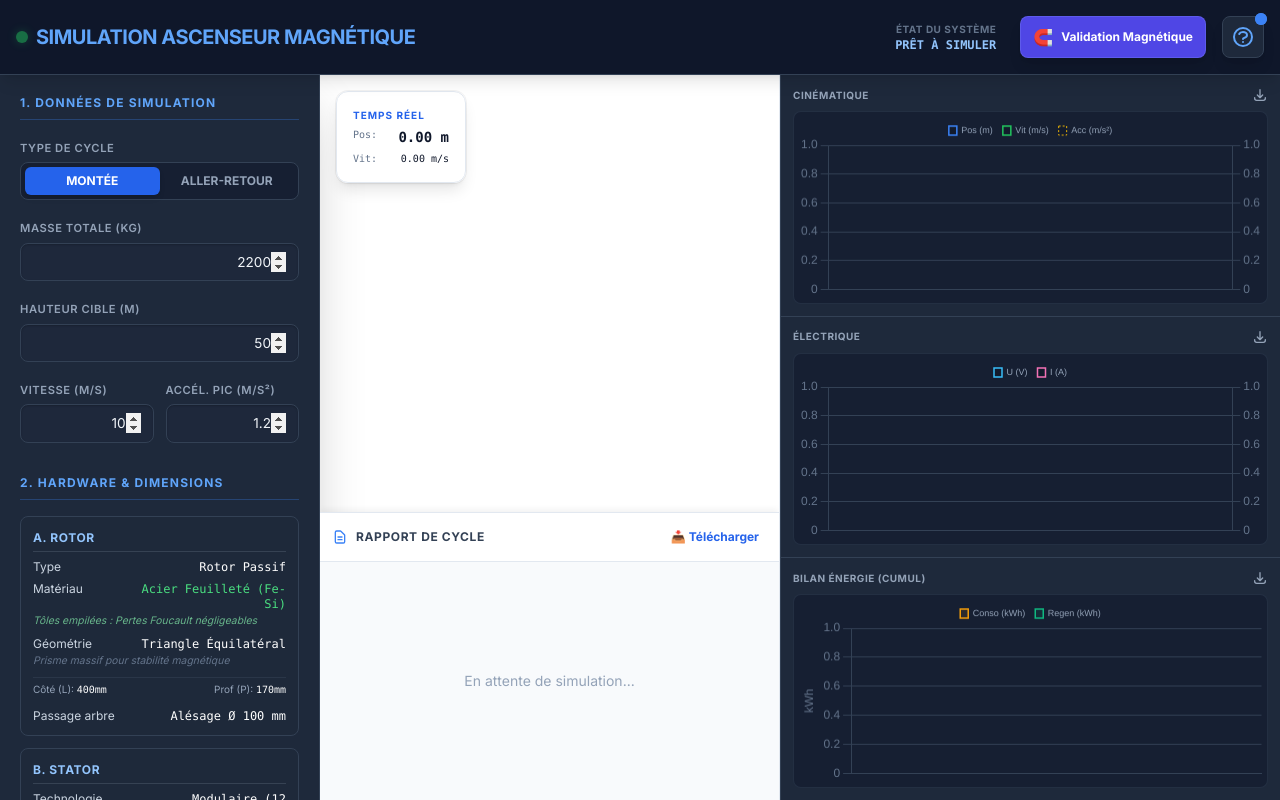
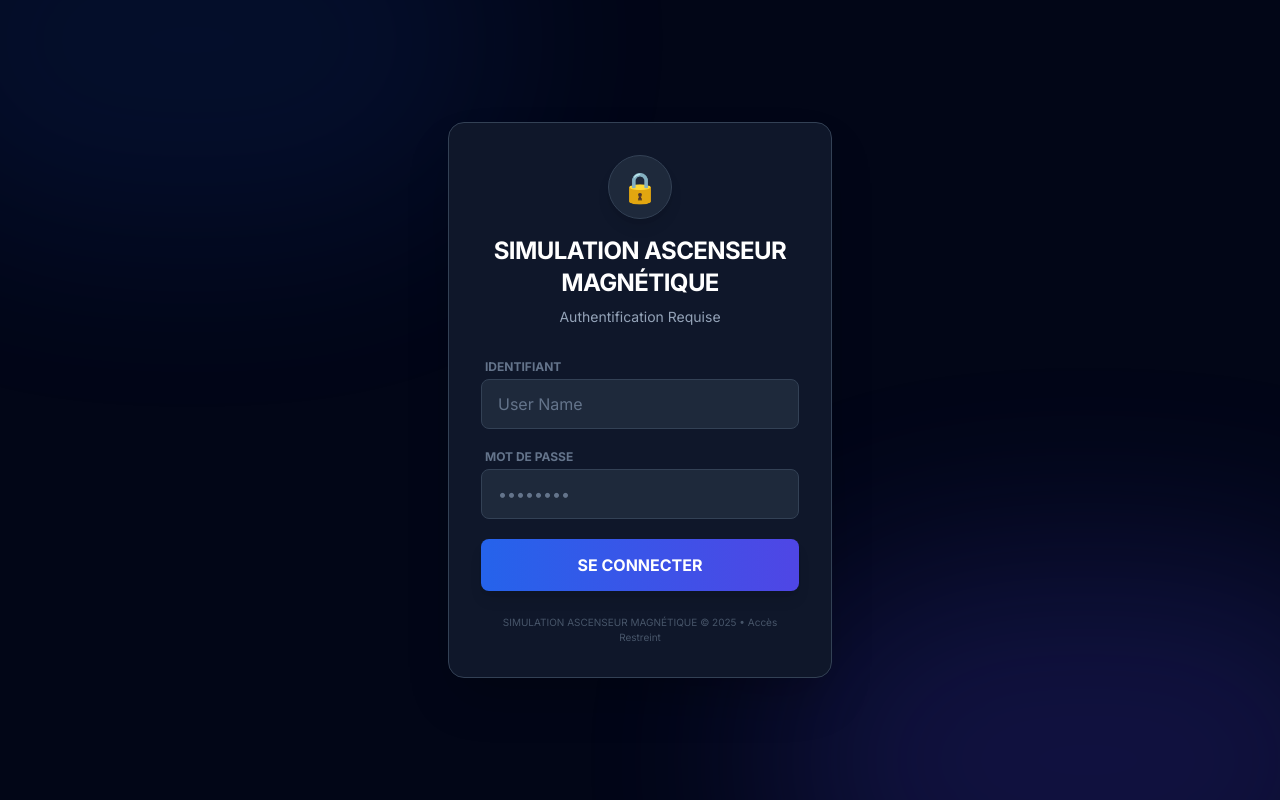
Before and after one commit to mehrez-choura/SIM-ASC-MAG, a website: page index.html in a window 1280 px wide. Drawn offline with nearby package versions, Linux system fonts and the light colour scheme.

Commit message:
Update index.html
Login+mdp

```diff
--- a/index.html
+++ b/index.html
@@ -104,6 +104,48 @@
     </style>
 </head>
 <body class="h-screen flex flex-col overflow-hidden">
+
+    <!-- ECRAN DE LOGIN -->
+    <div id="loginOverlay" class="fixed inset-0 z-[100] bg-slate-950 flex items-center justify-center p-4">
+        <!-- Fond animé subtil -->
+        <div class="absolute inset-0 overflow-hidden pointer-events-none opacity-20">
+            <div class="absolute -top-[20%] -left-[10%] w-[50%] h-[50%] bg-blue-600 rounded-full blur-[100px] animate-pulse"></div>
+            <div class="absolute -bottom-[20%] -right-[10%] w-[50%] h-[50%] bg-indigo-600 rounded-full blur-[100px] animate-pulse" style="animation-delay: 1s;"></div>
+        </div>
+
+        <div class="bg-slate-900 border border-slate-700 rounded-2xl shadow-2xl p-8 max-w-sm w-full relative z-10 backdrop-blur-xl">
+            <div class="text-center mb-8">
+                <div class="inline-flex items-center justify-center w-16 h-16 rounded-full bg-slate-800 border border-slate-700 mb-4 shadow-lg">
+                    <span class="text-3xl">🔒</span>
+                </div>
+                <h1 class="text-2xl font-bold text-white tracking-tight">SIMULATION ASCENSEUR MAGNÉTIQUE</h1>
+                <p class="text-sm text-slate-400 mt-2">Authentification Requise</p>
+            </div>
+
+            <form onsubmit="event.preventDefault(); attemptLogin();" class="space-y-5">
+                <div>
+                    <label class="block text-xs font-bold text-slate-500 uppercase mb-1 ml-1">Identifiant</label>
+                    <input type="text" id="loginUser" class="w-full bg-slate-800 border border-slate-700 rounded-lg px-4 py-3 text-white placeholder-slate-500 focus:outline-none focus:border-blue-500 focus:ring-1 focus:ring-blue-500 transition" placeholder="User Name" value="">
+                </div>
+                <div>
+                    <label class="block text-xs font-bold text-slate-500 uppercase mb-1 ml-1">Mot de passe</label>
+                    <input type="password" id="loginPass" class="w-full bg-slate-800 border border-slate-700 rounded-lg px-4 py-3 text-white placeholder-slate-500 focus:outline-none focus:border-blue-500 focus:ring-1 focus:ring-blue-500 transition" placeholder="••••••••" value="">
+                </div>
+
+                <div id="loginError" class="hidden text-red-400 text-xs font-bold text-center bg-red-900/20 py-2 rounded border border-red-900/50">
+                    Identifiants incorrects
+                </div>
+
+                <button type="submit" class="w-full bg-gradient-to-r from-blue-600 to-indigo-600 hover:from-blue-500 hover:to-indigo-500 text-white font-bold py-3.5 rounded-lg shadow-lg transition transform active:scale-[0.98]">
+                    SE CONNECTER
+                </button>
+            </form>
+
+            <div class="mt-6 text-center">
+                <p class="text-[10px] text-slate-600">SIMULATION ASCENSEUR MAGNÉTIQUE © 2025 • Accès Restreint</p>
+            </div>
+        </div>
+    </div>
 
     <!-- Header -->
     <header class="bg-slate-900 border-b border-slate-700 p-4 flex justify-between items-center shrink-0 shadow-lg z-20">
@@ -1139,6 +1181,32 @@
 
     <script>
         // ==========================================
+        // AUTHENTICATION LOGIC
+        // ==========================================
+        function attemptLogin() {
+            const u = document.getElementById('loginUser').value;
+            const p = document.getElementById('loginPass').value;
+            const errorBox = document.getElementById('loginError');
+
+            // Simple check (Can be replaced with real auth)
+            if(u === 'admin' && p === 'ASC-2026$') {
+                const overlay = document.getElementById('loginOverlay');
+                overlay.classList.add('transition-opacity', 'duration-500', 'opacity-0');
+                setTimeout(() => {
+                    overlay.classList.add('hidden');
+                }, 500);
+            } else {
+                errorBox.classList.remove('hidden');
+                // Shake animation for feedback
+                const inputs = document.querySelectorAll('#loginUser, #loginPass');
+                inputs.forEach(i => i.classList.add('border-red-500'));
+                setTimeout(() => {
+                    inputs.forEach(i => i.classList.remove('border-red-500'));
+                }, 500);
+            }
+        }
+
+        // ==========================================
         // CONFIGURATION HARDWARE
         // ==========================================
         const HARDWARE = {
```
